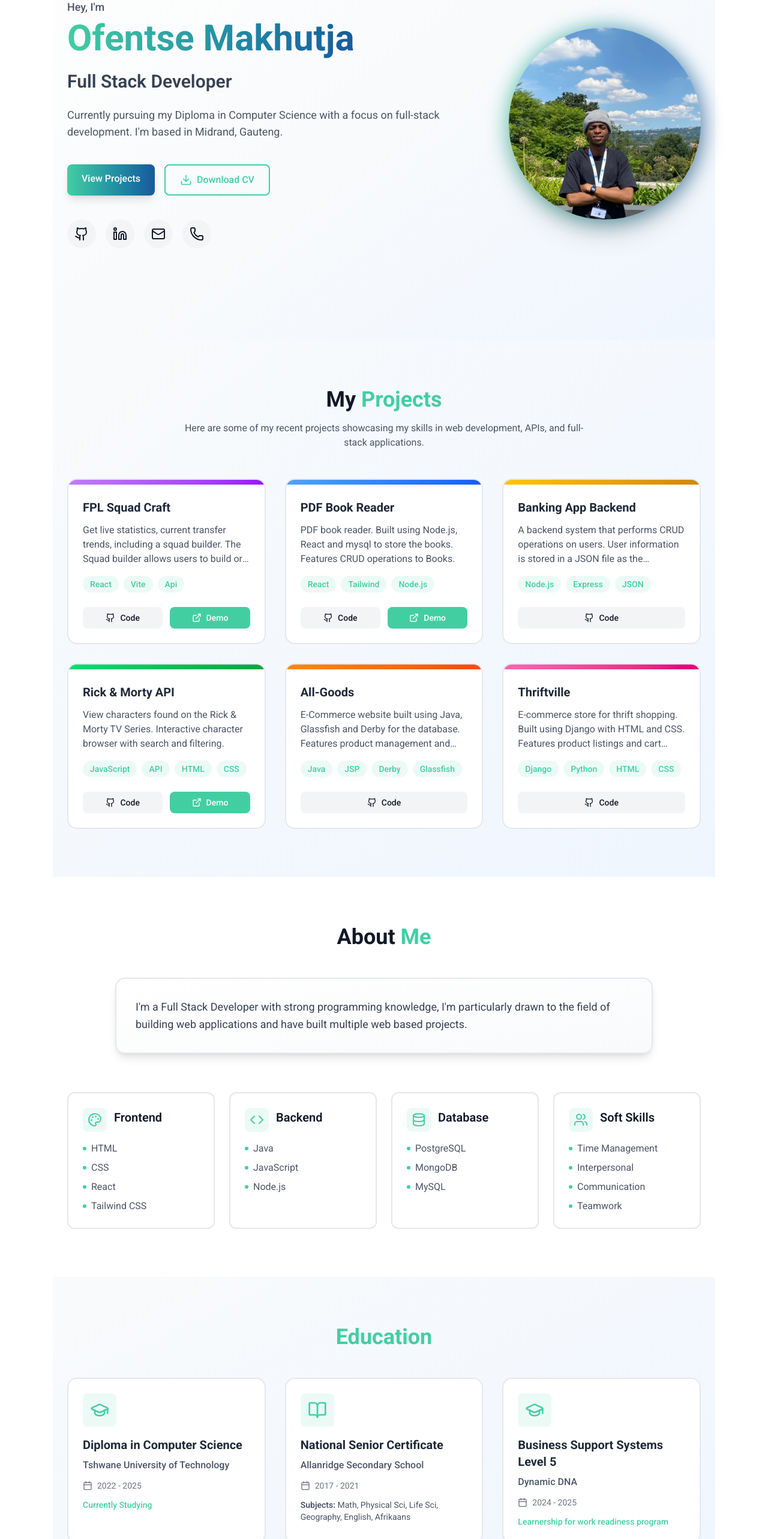
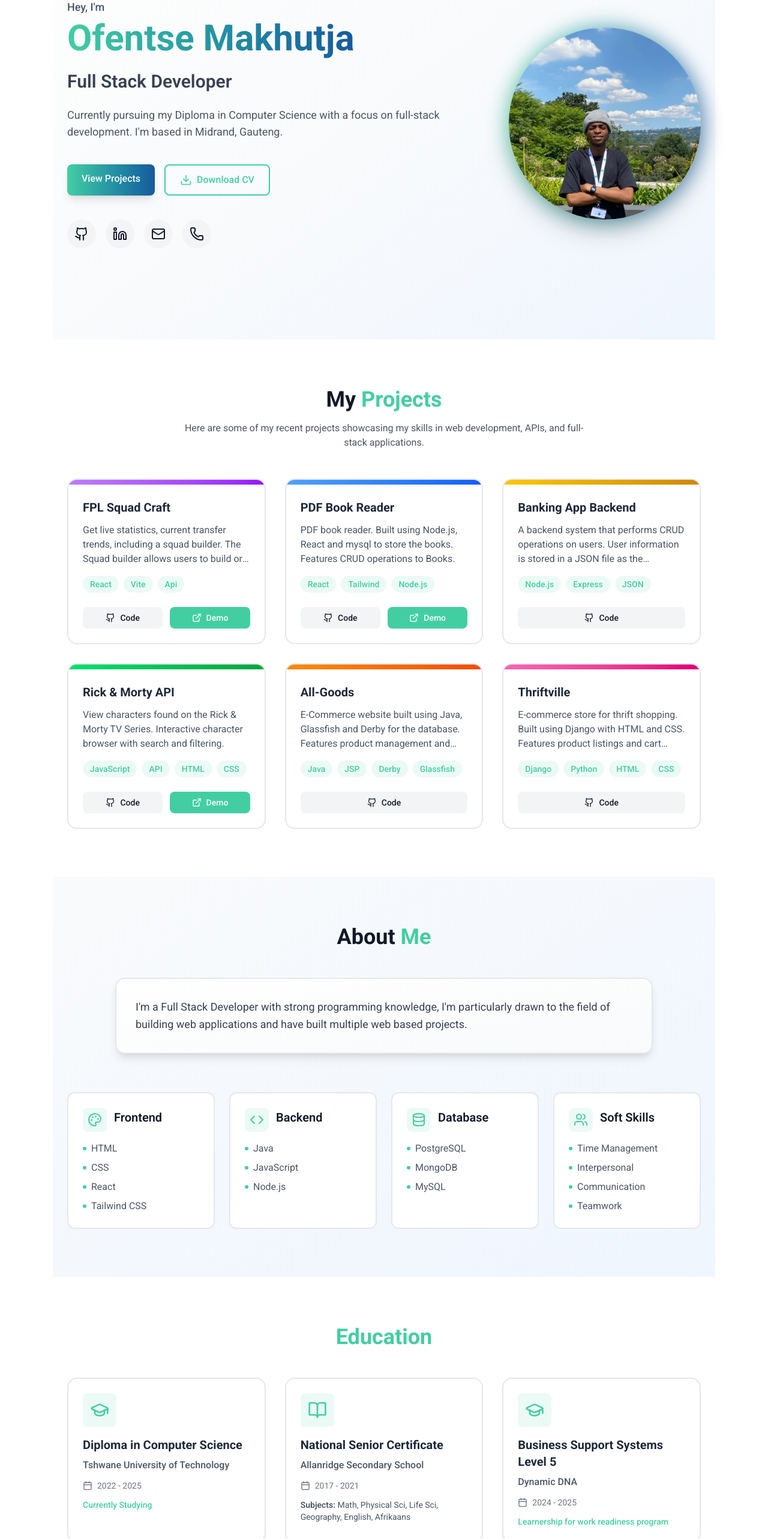
Before and after one commit to OfentseJ/react-personal-portfolio, a React (Vite) app in the folder frontend/: page / in a window 1280 px wide. Shown: the part 234-2800 px from the top of the page at 60% size. Built offline with nearby package versions, Linux system fonts and the light colour scheme.

Commit message:
Update section backgrounds and NavBar link order
Adjusted background styles for About and Certifications sections to use a gradient, while Education and Projects now use a solid background. Also reordered the 'Projects' link in the NavBar for improved navigation consistency.

```diff
--- a/frontend/src/components/About.jsx
+++ b/frontend/src/components/About.jsx
@@ -25,7 +25,10 @@ export default function About() {
   ];
 
   return (
-    <section id="about" className="py-20 px-6 bg-white dark:bg-gray-900">
+    <section
+      id="about"
+      className="py-20 px-6 bg-gradient-to-br from-gray-50 to-blue-50 dark:from-gray-800 dark:to-gray-900"
+    >
       <div className="max-w-6xl mx-auto">
         <h2 className="text-4xl font-bold text-center mb-12">
           About <span className="text-[#43cea2]">Me</span>
--- a/frontend/src/components/Certifications.jsx
+++ b/frontend/src/components/Certifications.jsx
@@ -33,7 +33,7 @@ export default function Certifications() {
   return (
     <section
       id="certifications"
-      className="py-20 px-6 bg-white dark:bg-gray-900"
+      className="py-20 px-6 bg-gradient-to-br from-gray-50 to-blue-50 dark:from-gray-800 dark:to-gray-900"
     >
       <div className="max-w-6xl mx-auto">
         <h2 className="text-4xl font-bold text-center mb-12">
--- a/frontend/src/components/Education.jsx
+++ b/frontend/src/components/Education.jsx
@@ -26,10 +26,7 @@ export default function Education() {
   ];
 
   return (
-    <section
-      id="education"
-      className="py-20 px-6 bg-gradient-to-br from-gray-50 to-blue-50 dark:from-gray-800 dark:to-gray-900"
-    >
+    <section id="education" className="py-20 px-6 bg-white dark:bg-gray-900">
       <div className="max-w-6xl mx-auto">
         <h2 className="text-4xl font-bold text-center mb-12">
           <span className="text-[#43cea2]">Education</span>
--- a/frontend/src/components/NavBar.jsx
+++ b/frontend/src/components/NavBar.jsx
@@ -15,10 +15,10 @@ export default function NavBar() {
 
   const links = [
     { id: "home", label: "Home" },
+    { id: "projects", label: "Projects" },
     { id: "about", label: "About" },
     { id: "education", label: "Education" },
     { id: "certifications", label: "Certifications" },
-    { id: "projects", label: "Projects" },
     { id: "contact", label: "Contact" },
   ];
 
--- a/frontend/src/components/Projects.jsx
+++ b/frontend/src/components/Projects.jsx
@@ -56,10 +56,7 @@ export default function Projects() {
   ];
 
   return (
-    <section
-      id="projects"
-      className="py-20 px-6 bg-gradient-to-br from-gray-50 to-blue-50 dark:from-gray-800 dark:to-gray-900"
-    >
+    <section id="projects" className="py-20 px-6 bg-white dark:bg-gray-900">
       <div className="max-w-6xl mx-auto">
         <h2 className="text-4xl font-bold text-center mb-4">
           My <span className="text-[#43cea2]">Projects</span>
```
